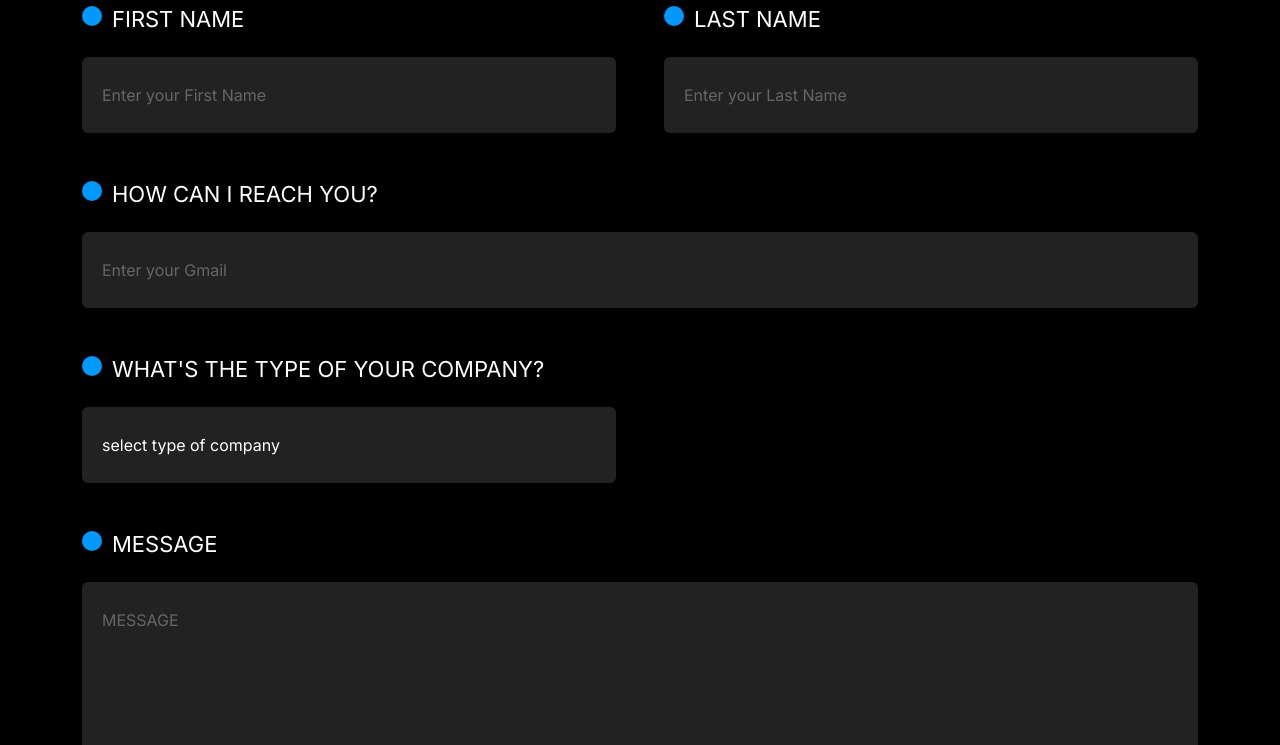
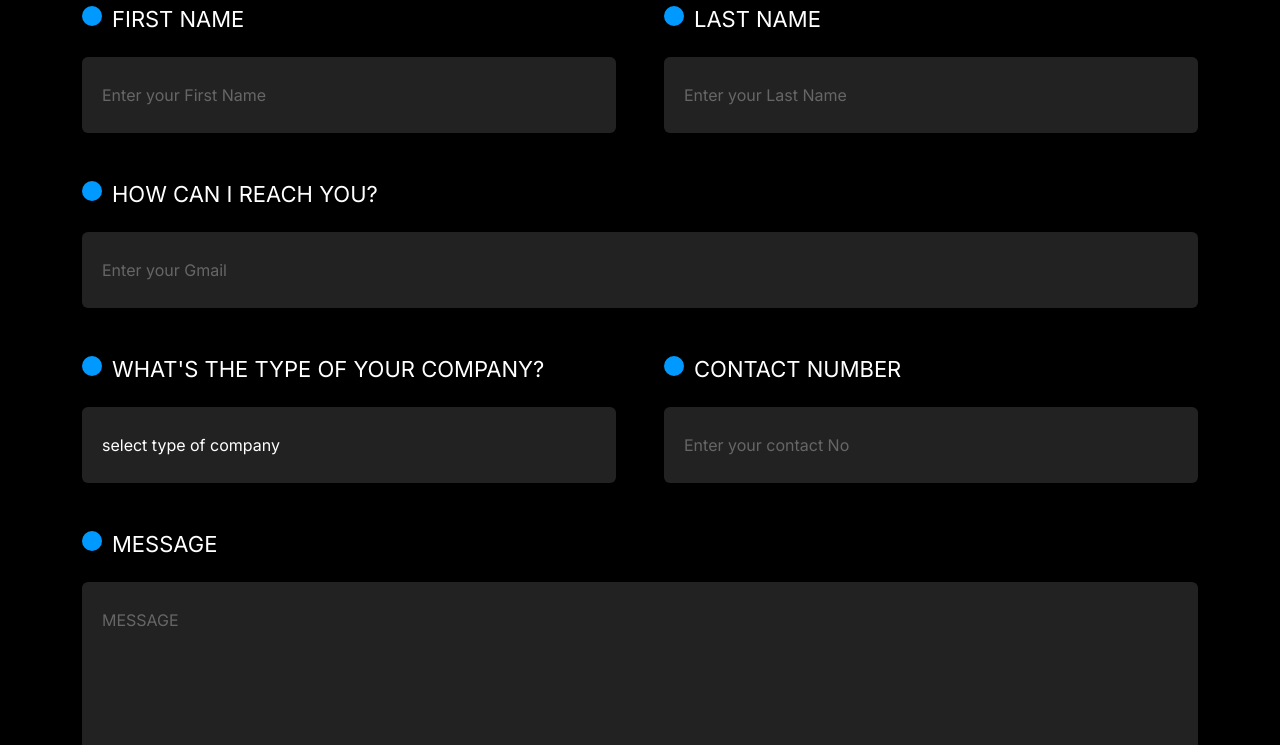
Before and after one commit to PraveenAladakatti/praveensite, a plain HTML site: page contact.html in a window 1280 px wide. Shown: the part 352-1097 px from the top of the page. Drawn offline with nearby package versions, Linux system fonts and the light colour scheme; a script that the page names is missing; a web font is replaced by a local one.

Commit message:
Update contact.html

```diff
--- a/contact.html
+++ b/contact.html
@@ -127,13 +127,13 @@
                                 <option value="other">Other</option>
                             </select>
                         </div>
-                        <!-- <div class="col-md-6">
+                        <div class="col-md-6">
                             <label for="lastName" class="mb-4">
                                 <span class="green-dot"></span>
-                                YOUR BUDGET
+                                CONTACT NUMBER
                             </label>
-                            <input type="text" class="form-control" id="budget" placeholder="YOUR BUDGET" required>
-                        </div> -->
+                            <input type="text" class="form-control" id="budget" placeholder="Enter your contact No" required>
+                        </div>
                     </div>
                     <div class="mb-3">
                         <label for="lastName" class="mb-4">
```
